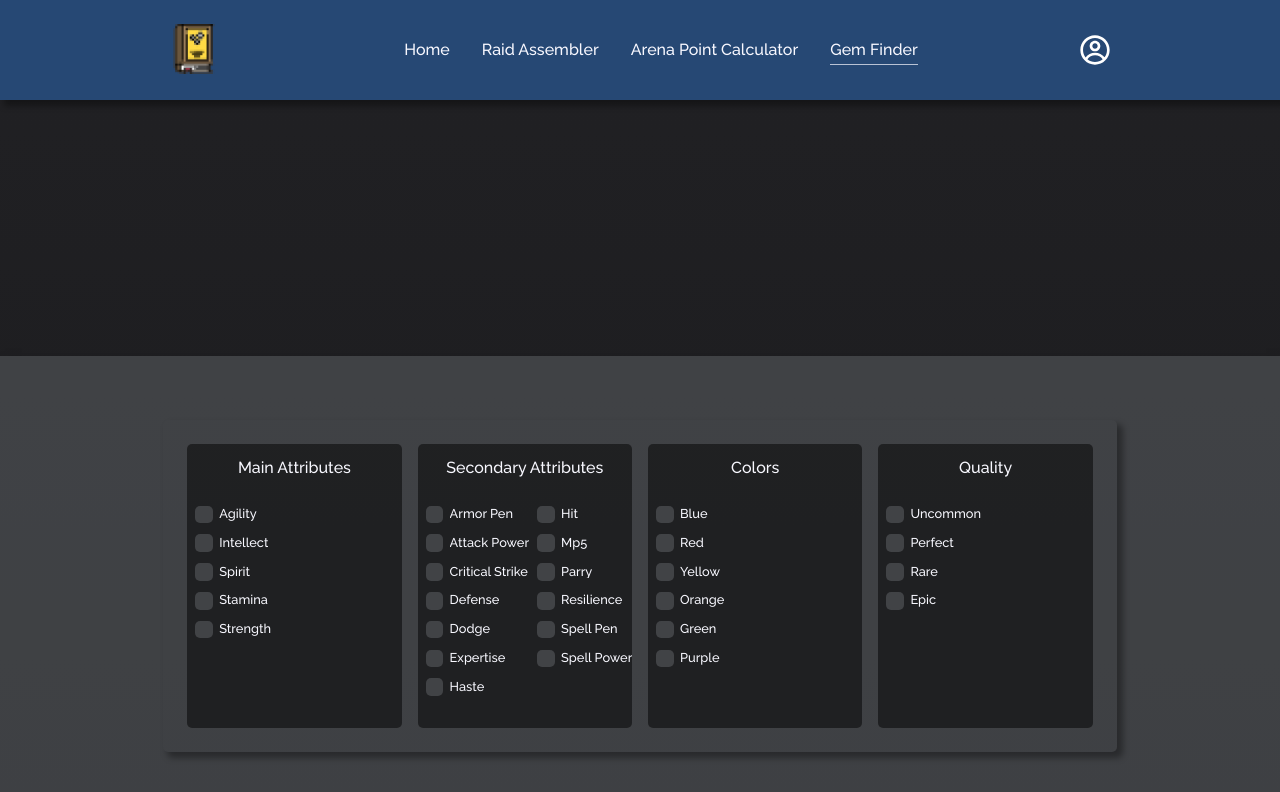
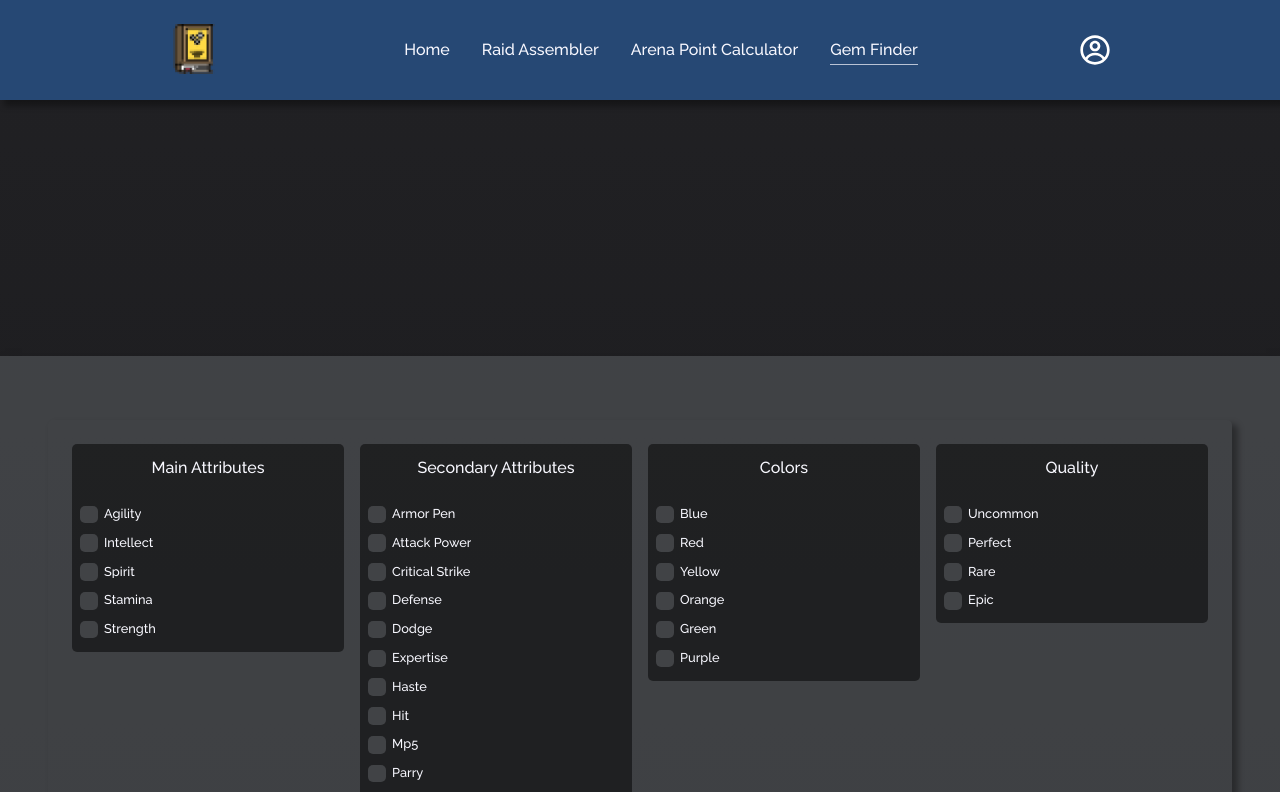
Before and after one commit to MarcusMohns/Codex-Online, a React (Create React App) app: page /gemfinder in a window 1280 px wide. Shown: the top 792 px of the page. Built offline with nearby package versions, Linux system fonts and the light colour scheme.

Commit message:
fixed gemsource css and flexible layout issues

```diff
--- a/src/components/styles/GemFinder.styled.js
+++ b/src/components/styles/GemFinder.styled.js
@@ -45,7 +45,7 @@ export const CheckBoxContainer = styled.section`
     justify-content: center;
     border-radius: 5px;
     box-shadow: 5px 5px 6px 1px rgba(0, 0, 0, 0.35);
-    width: 100%;
+    width: 80%;
   }
   .category-container {
     margin: 0.5rem;
@@ -71,9 +71,9 @@ export const CheckBoxContainer = styled.section`
     display: flex;
     flex-direction: column;
     justify-content: flex-start;
-    flex-wrap:wrap;
-    height:150px;
-    margin-left:auto;
+    flex-wrap: wrap;
+    height: 150px;
+    margin-left: auto;
   }
 
   .a-checkbox {
@@ -88,8 +88,8 @@ export const CheckBoxContainer = styled.section`
       user-select: none;
       color: ${COLORS.offWhite};
       font-size: 0.8rem;
-      margin-right:auto;
-      margin-left:1rem;
+      margin-right: auto;
+      margin-left: 1rem;
       overflow: hidden;
       white-space: nowrap;
       text-overflow: ellipsis;
@@ -152,21 +152,14 @@ export const CheckBoxContainer = styled.section`
     }
   }
 
-  @media screen and (min-width: 1200px) {
+  @media screen and (max-width: 1500px) {
     .checkboxes {
-      height:220px;
+      height: 100%;
+      flex-wrap: nowrap;
     }
     .categories-and-checkboxes {
-      width: 80%;
+      width: 100%;
     }
-  }
-  @media screen and (max-width: 992px) {
-    .checkboxes {
-      height:100%;
-      flex-wrap:nowrap;
-    }
-    .categories-and-checkboxes {
-      width: 80%;
   }
 `;
 
@@ -296,10 +289,11 @@ export const GemTableContainer = styled.section`
     font-size: 23px;
     text-align: center;
     color: ${COLORS.offWhite};
-    margin: 30%;
-    margin-right: 50%;
+    margin-top: 20px;
   }
   @media screen and (max-width: 992px) {
+    height: 500px;
+
     // Mobile
     td {
       padding: 3px;
@@ -311,6 +305,7 @@ export const GemTableContainer = styled.section`
     th {
       padding: 0.2rem;
       font-size: 1.5rem;
+      border: none;
     }
     table {
       width: 100%;
@@ -322,9 +317,10 @@ export const GemTableContainer = styled.section`
       border: none;
     }
     .gemStatsCell {
+      font-weight: 500;
+    }
+    .gemSourceCell {
       box-shadow: 0px 1px 0px 0px rgba(0, 0, 0, 0.1);
-
-      font-weight: 500;
     }
     .gemNameCell {
       display: flex;
@@ -338,8 +334,10 @@ export const GemTableContainer = styled.section`
     }
     .gemColorHeader,
     .gemNameHeader,
+    .gemSourceHeader,
     .gemStatsHeader {
       display: none;
+      border: none;
     }
   }
 `;
```
